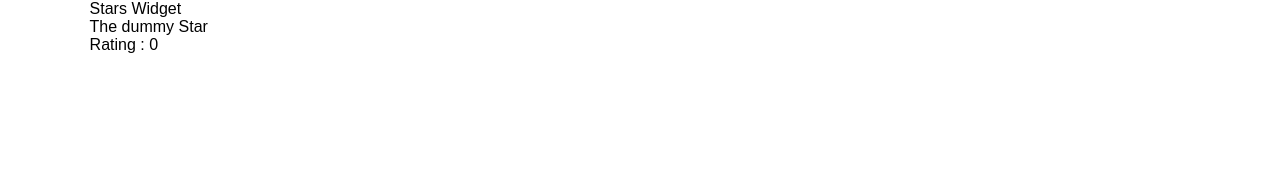
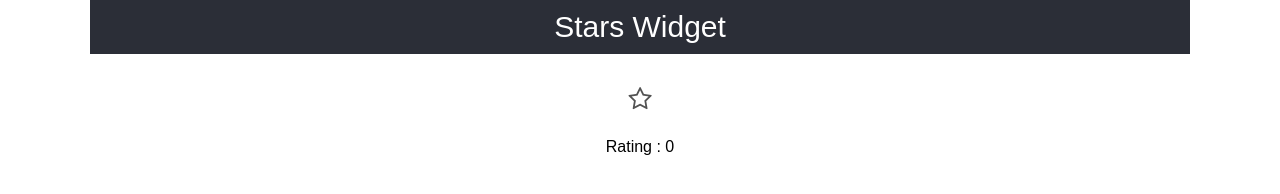
Before and after one commit to nitingaxioned/Task09-StarWidget, a plain HTML site: page index.html in a window 1280 px wide. Drawn offline with Linux system fonts and the light colour scheme.

Commit message:
css created

```diff
--- a/assets/css/style.css
+++ b/assets/css/style.css
@@ -107,10 +107,16 @@ li {
   Header styling starts here
 =================================*/
 
+header .wrapper{
+  text-align: center;
+  background-color: #2b2e37;
+}
 
-
-
-
+header p{
+  color: #ffffff;
+  font-size: 30px;
+  padding: 10px 0;
+}
 
 /*=================================
   Header styling ends here
@@ -121,30 +127,40 @@ li {
 =================================*/
 
 
+.star-container{
+  display: flex;
+  justify-content: center;
+  margin: 20px auto;
+}
 
+.star{
+  text-indent: -999999999px;
+  position: relative;
+  margin: 13px;
+}
 
+.star::after{
+  content: "\f006";
+  color: #525252;
+  text-indent: 0;
+  font-size: 25px;
+  font-family: "fontAwesome";
+  position: absolute;
+  transform: translateX(-50%);
+  top: 0;
+  left: 0;
+}
 
+.star-color::after{
+  content: "\f005";
+  color: goldenrod;
+}
 
-
+.star-count{ text-align: center; }
 
 /*=================================
   main styling ends here
 =================================*/
-
-/*=================================
-  footer styling starts here
-=================================*/
-
-
-
-
-
-
-
- /*=================================
-  footer styling ends here
-=================================*/
-
 /*media query starts*/
 /*media query for 995px starts here*/
 @media only screen and (max-width: 995px) {
```
